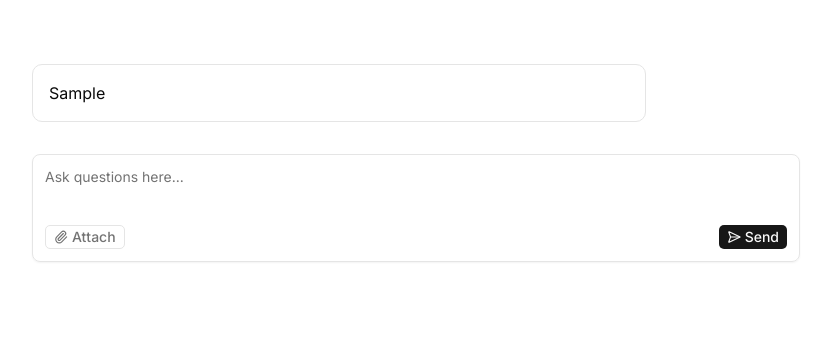
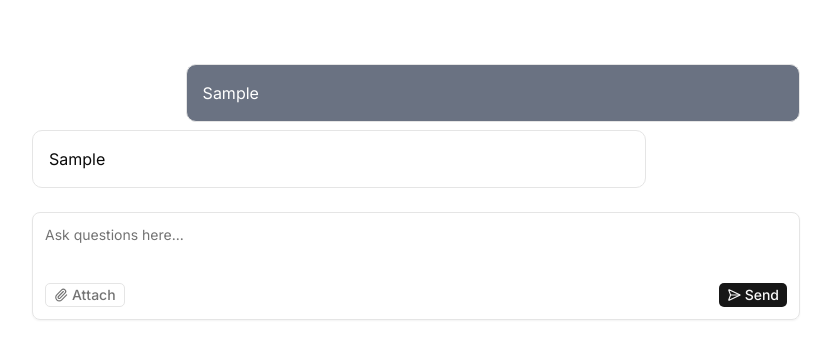
Before and after one commit to dev-nat-torres/ai-chat, a Next.js app: page / in a window 1280 px wide. Both pictures are taken after typing "Sample" into the empty fields and a click on the button "Send". Shown: the top 358 px of the page, without its empty margins (224-1055 px from the left). Built offline with nearby package versions, Linux system fonts and the light colour scheme.

Commit message:
feat: fixed the send message logic and adjusted layout of conversation

```diff
--- a/components/chat/index.tsx
+++ b/components/chat/index.tsx
@@ -24,6 +24,7 @@ export function Chat() {
 
   useEffect(() => {
     alreadySentMessage();
+    // eslint-disable-next-line react-hooks/exhaustive-deps
   }, []);
 
   function simulateUploadClick() {
@@ -53,6 +54,8 @@ export function Chat() {
     }
 
     try {
+      setConversation((prev) => [...prev, payload]);
+
       const response = await generateAnswer(payload);
 
       if (!response.success) {
@@ -60,7 +63,7 @@ export function Chat() {
         return;
       }
 
-      setConversation([...conversation, response.data!]);
+      setConversation((prev) => [...prev, response.data!]);
     } catch (err) {
       console.error(err);
       toast.error('Failed to send the message.');
@@ -82,13 +85,15 @@ export function Chat() {
       )}
 
       {!isLoading && hideHeaderText && (
-        <ul className='flex flex-col space-y-4 mb-8 w-full'>
+        <ul className='flex flex-col w-full gap-y-2 mb-6 max-h-[60vh] overflow-y-auto'>
           {conversation.map((cvx, index) => (
             <li
               key={index}
               className={cn(
                 'w-[80%] border rounded-lg p-4',
-                cvx.type === 'user' ? 'ml-auto' : 'mr-auto',
+                cvx.type === 'user'
+                  ? 'self-end bg-gray-500 text-white'
+                  : 'self-start',
               )}
             >
               <p>{cvx.message}</p>
```
